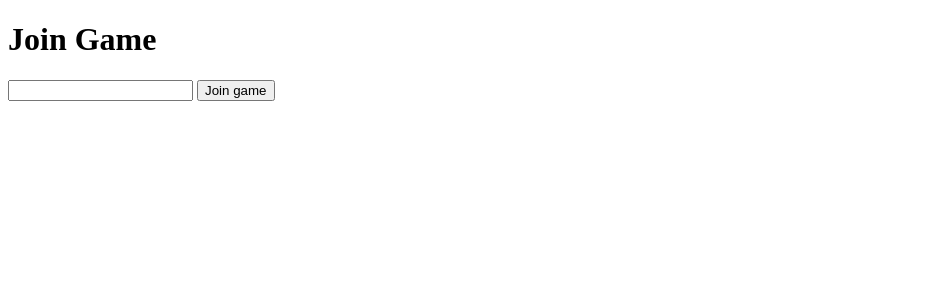
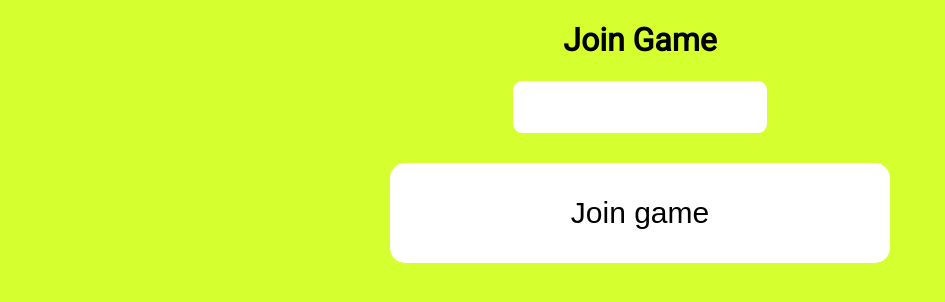
Before and after one commit to reimeytal/tennisscorekeeper, a Flask app: page /join_game in a window 1280 px wide. Shown: the top 302 px of the page, without its empty margins (0-945 px from the left). Run offline with Flask 2, Linux system fonts and the light colour scheme.

Commit message:
Added CSS styling and finishing touches for first version

```diff
--- a/static/style.css
+++ b/static/style.css
@@ -1 +1,54 @@
-@import url("https://fonts.googleapis.com/css2?family=Roboto&display=swap")
+body{
+  text-align:center;
+  background:rgb(213, 255, 46);
+  color:black;
+  font-family:Roboto;
+}
+.select-buttons{
+  border-radius:15px;
+  font-size:30px;
+  background:white;
+  border-width:0;
+  width:500px;
+  height:100px;
+}
+.inputs{
+    width:250px;
+    height:50px;
+    border-width:0;
+    border-radius:9px;
+    background:white;
+}
+.seperation-divs{
+  margin-top:30px;
+}
+table{
+  text-align:center;
+  width:64%;
+  margin-left:18%
+}
+th{
+  font-weight:bold;
+  background:white;
+}
+.player_add{
+  background:green;
+  color:white;
+  border-width:0;
+  height:50px;
+  width:50px;
+  font-size:30px;
+  border-radius:30px;
+}
+.player_remove{
+  background:red;
+  color:white;
+  border-width:0;
+  height:50px;
+  width:50px;
+  font-size:30px;
+  border-radius:30px;
+}
+.name{
+  background:white;
+}
--- a/templates/join_game.html
+++ b/templates/join_game.html
@@ -2,13 +2,16 @@
 <html lang="en" dir="ltr">
   <head>
     <title>Join Game - Tennis Score Keeper</title>
-    <link rel="stylesheet" href="{{url_for('static', filename='style.css')}}"">
+    <link rel="stylesheet" href="https://fonts.googleapis.com/css2?family=Roboto&display=swap">
+    <link rel="stylesheet" href="{{url_for('static', filename='style.css')}}">
   </head>
   <body>
     <h1>Join Game</h1>
-    <form class="game-manager" action="{{url_for('join_game_post')}}" method="post">
-      <input type="number" name="gameid">
-      <button type="submit">Join game</button>
+    <form action="{{url_for('join_game_post')}}" method="post">
+      <input type="number" name="gameid" class="inputs" autocomplete="off">
+      <div class="seperation-divs">
+        <button type="submit" class="select-buttons">Join game</button>
+      </div>
     </form>
   </body>
 </html>
```
Also changed, not shown: templates/create_game.html (+7 -4 lines), templates/index.html (+6 -1 lines), templates/score.html (+6 -3 lines).
